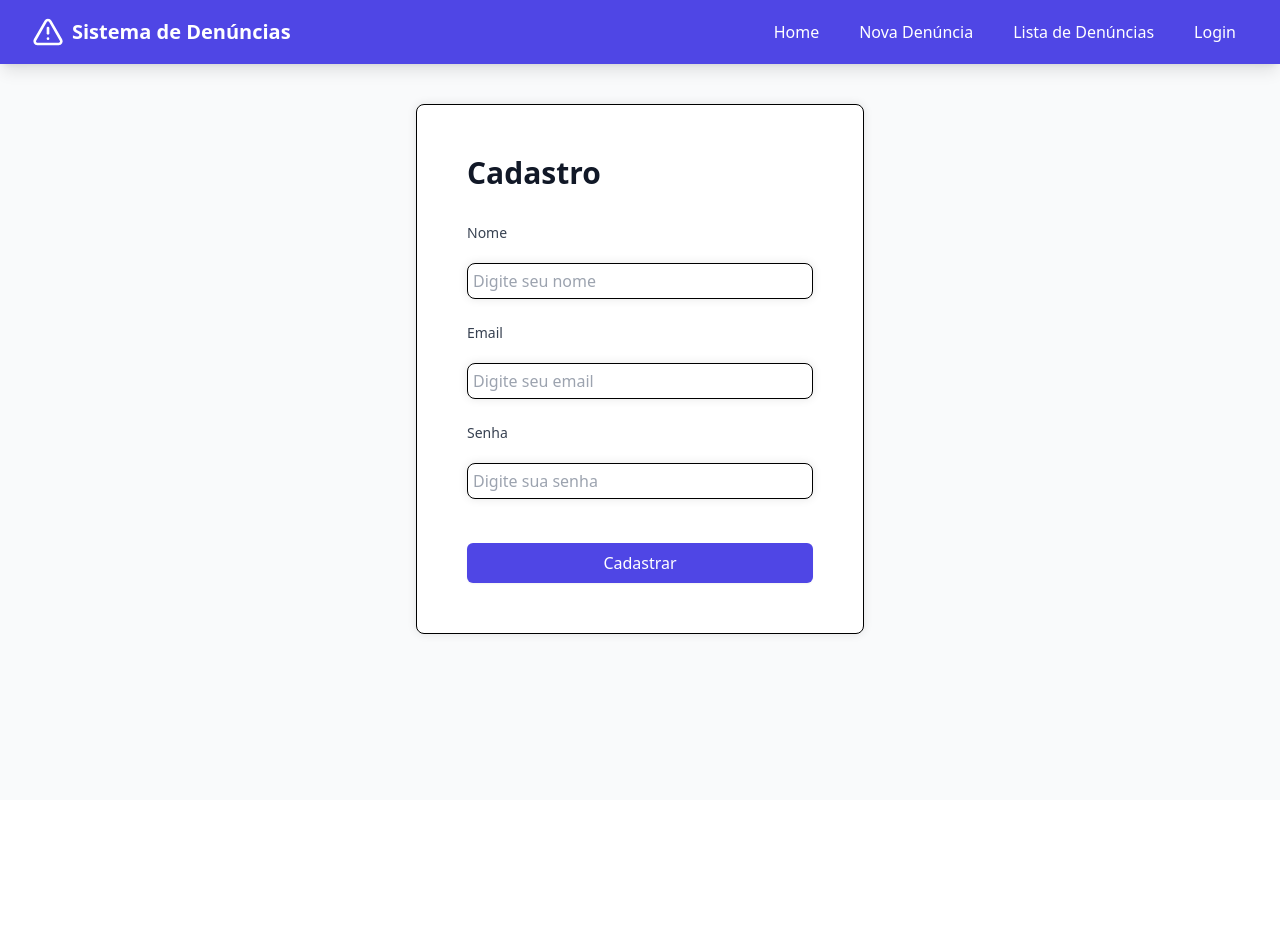
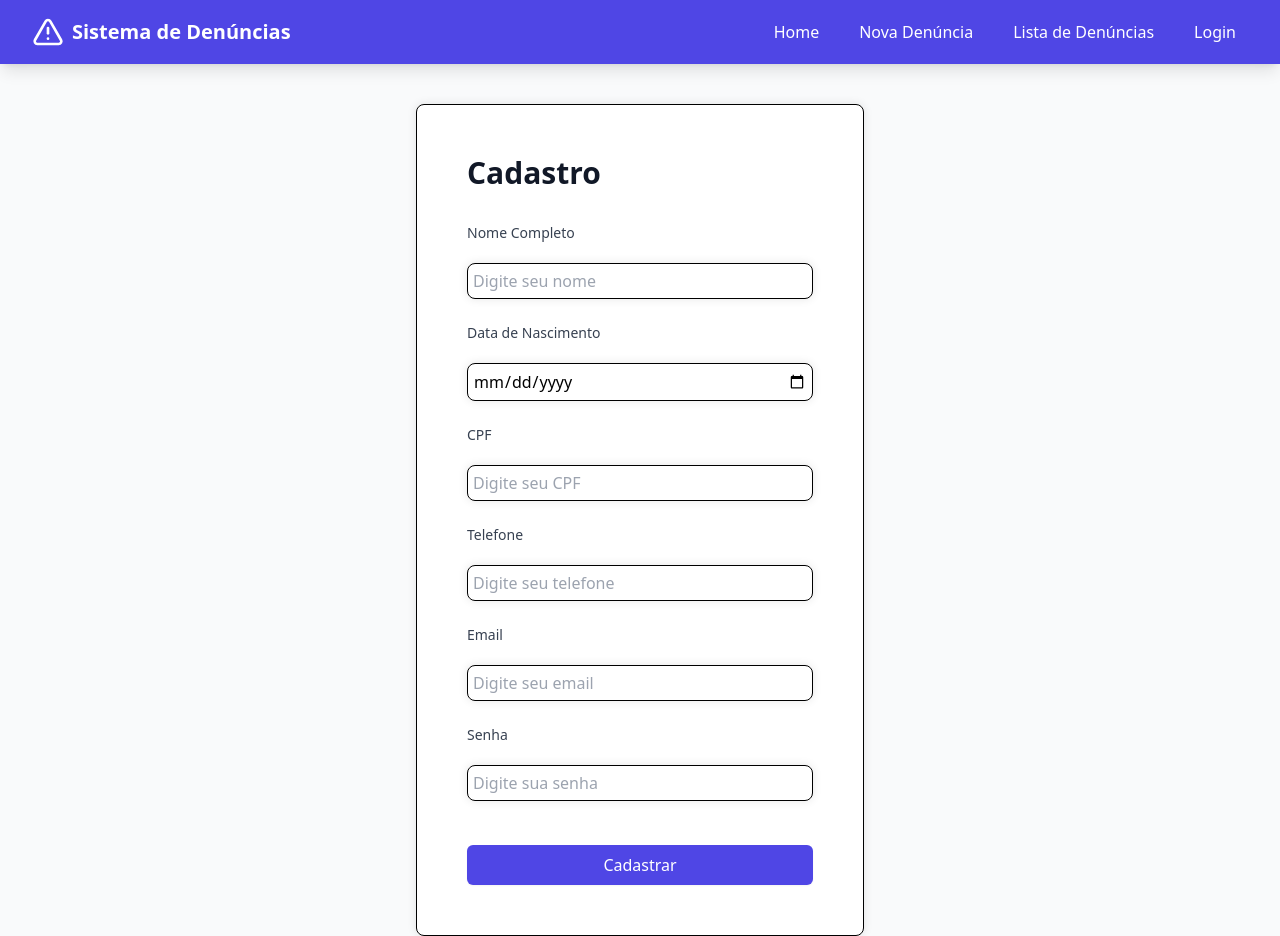
Before and after one commit to vpaesi/fala-cidadao, a React (Vite) app: page /cadastro in a window 1280 px wide. Before the commit the page ends 800 px from the top, so only its background shows below. Built offline with nearby package versions, Linux system fonts and the light colour scheme.

Commit message:
feat: iniciada a implementação de novos dados para o cadastro

```diff
--- a/src/components/InputField.tsx
+++ b/src/components/InputField.tsx
@@ -3,7 +3,7 @@ import React from 'react';
 interface InputFieldProps {
   id: string;
   label: string;
-  type?: 'text' | 'textarea' | 'email' | 'password';
+  type?: 'text' | 'textarea' | 'email' | 'password' | 'date';
   value: string;
   placeholder?: string;
   onChange: (e: React.ChangeEvent<HTMLInputElement | HTMLTextAreaElement>) => void;
--- /dev/null
+++ b/src/components/SignupForm.tsx
@@ -0,0 +1,97 @@
+import React, { useState } from 'react';
+import { useNavigate } from 'react-router-dom';
+import { InputField } from '../components/InputField';
+
+export const SignupForm: React.FC = () => {
+  const navigate = useNavigate();
+  const [formData, setFormData] = useState({
+    nome: '',
+    email: '',
+    senha: '',
+    dob: '',
+    cpf: '',
+    telefone: '',
+    cep: '',
+    estado: '',
+    cidade: '',
+    bairro: '',
+});
+
+  const handleSubmit = (e: React.FormEvent) => {
+    e.preventDefault();
+
+    const users = JSON.parse(localStorage.getItem('user') || '[]');
+    users.push(formData);
+    localStorage.setItem('user', JSON.stringify(users));
+
+    alert('Cadastro realizado com sucesso!');
+    navigate('/login');
+   };
+
+   return (
+    <>
+      <form onSubmit={handleSubmit} className="space-y-6">
+        <InputField
+          id="nome"
+          label="Nome Completo"
+          type="text"
+          value={formData.nome}
+          placeholder="Digite seu nome"
+          onChange={(e) => setFormData({ ...formData, nome: e.target.value })}
+          required
+        />
+        <InputField
+        id='dob'
+        label='Data de Nascimento'
+        type='date'
+        value={formData.dob}
+        required
+        onChange={(e) => setFormData({ ...formData, dob: e.target.value })}
+        />
+        <InputField
+          id="cpf"
+          label="CPF"
+          type="text"
+          value={formData.cpf}
+          placeholder="Digite seu CPF"
+          onChange={(e) => setFormData({...formData, cpf: e.target.value })}
+          required
+        />
+        <InputField
+          id="telefone"
+          label="Telefone"
+          type="text"
+          value={formData.telefone}
+          placeholder="Digite seu telefone"
+          onChange={(e) => setFormData({...formData, telefone: e.target.value })}
+          required
+        />
+       {/* EnderecoForm aqui */}
+        <InputField
+          id="email"
+          label="Email"
+          type="email"
+          value={formData.email}
+          placeholder="Digite seu email"
+          onChange={(e) => setFormData({ ...formData, email: e.target.value })}
+          required
+        />
+        <InputField
+          id="senha"
+          label="Senha"
+          type="password"
+          value={formData.senha}
+          placeholder="Digite sua senha"
+          onChange={(e) => setFormData({ ...formData, senha: e.target.value })}
+          required
+        />
+        <button
+          type="submit"
+          className="w-full bg-indigo-600 text-white py-2 px-4 rounded-md shadow-sm hover:bg-indigo-500 focus:outline-none focus:ring-2 focus:ring-offset-2 focus:ring-indigo-500"
+        >
+          Cadastrar
+        </button>
+      </form>
+      </>
+  );
+};
--- a/src/pages/Signup.tsx
+++ b/src/pages/Signup.tsx
@@ -1,64 +1,12 @@
-import React, { useState } from 'react';
-import { useNavigate } from 'react-router-dom';
-import { InputField } from '../components/InputField';
+import React from 'react';
+import { SignupForm } from '../components/SignupForm';
 
 export const Signup: React.FC = () => {
-  const navigate = useNavigate();
-  const [formData, setFormData] = useState({
-    nome: '',
-    email: '',
-    senha: '',
-  });
-
-  const handleSubmit = (e: React.FormEvent) => {
-    e.preventDefault();
-
-    const users = JSON.parse(localStorage.getItem('user') || '[]');
-    users.push(formData);
-    localStorage.setItem('user', JSON.stringify(users));
-
-    alert('Cadastro realizado com sucesso!');
-    navigate('/login');
-   };
 
   return (
-    <div className="max-w-md mx-auto px-2 py-4" style={{ border: '1px solid black', borderRadius: 8, boxShadow: '0 0 10px rgba(0, 0, 0, 0.1)', backgroundColor: 'white', padding: 50, marginTop: '2.5rem'}}>
+    <div className="max-w-md mx-auto px-2 py-4" style={{ border: '1px solid black', borderRadius: 8, boxShadow: '0 0 10px rgba(0, 0, 0, 0.1)', backgroundColor: 'white', padding: 50, marginTop: '2.5rem' }}>
       <h1 className="text-3xl font-bold text-gray-900 mb-8">Cadastro</h1>
-      <form onSubmit={handleSubmit} className="space-y-6">
-        <InputField
-          id="nome"
-          label="Nome"
-          type="text"
-          value={formData.nome}
-          placeholder="Digite seu nome"
-          onChange={(e) => setFormData({ ...formData, nome: e.target.value })}
-          required
-        />
-        <InputField
-          id="email"
-          label="Email"
-          type="email"
-          value={formData.email}
-          placeholder="Digite seu email"
-          onChange={(e) => setFormData({ ...formData, email: e.target.value })}
-          required
-        />
-        <InputField
-          id="senha"
-          label="Senha"
-          type="password"
-          value={formData.senha}
-          placeholder="Digite sua senha"
-          onChange={(e) => setFormData({ ...formData, senha: e.target.value })}
-          required
-        />
-        <button
-          type="submit"
-          className="w-full bg-indigo-600 text-white py-2 px-4 rounded-md shadow-sm hover:bg-indigo-500 focus:outline-none focus:ring-2 focus:ring-offset-2 focus:ring-indigo-500"
-        >
-          Cadastrar
-        </button>
-      </form>
+      < SignupForm />
     </div>
   );
 };
```
